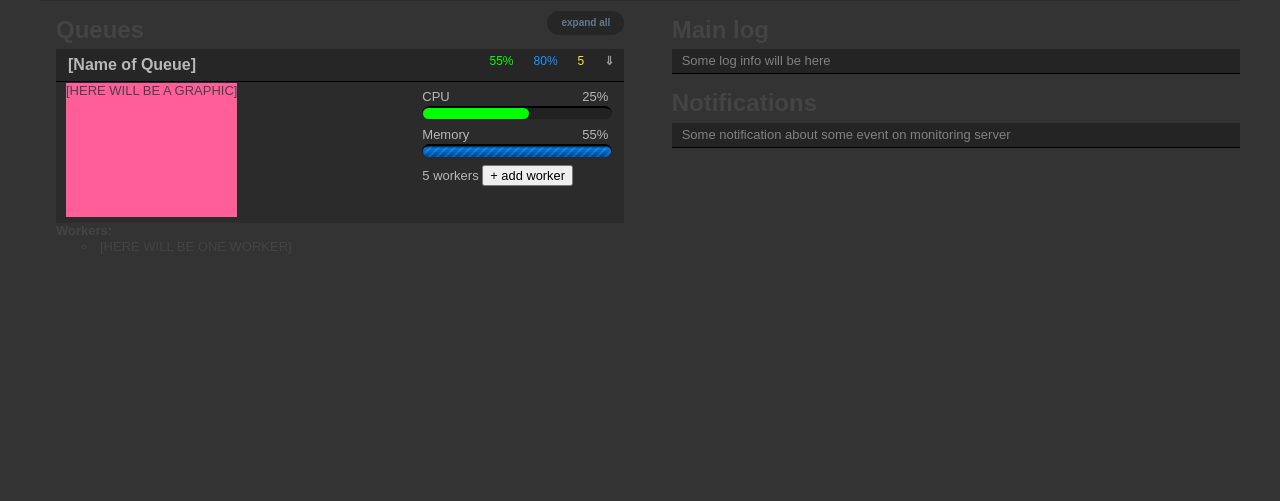
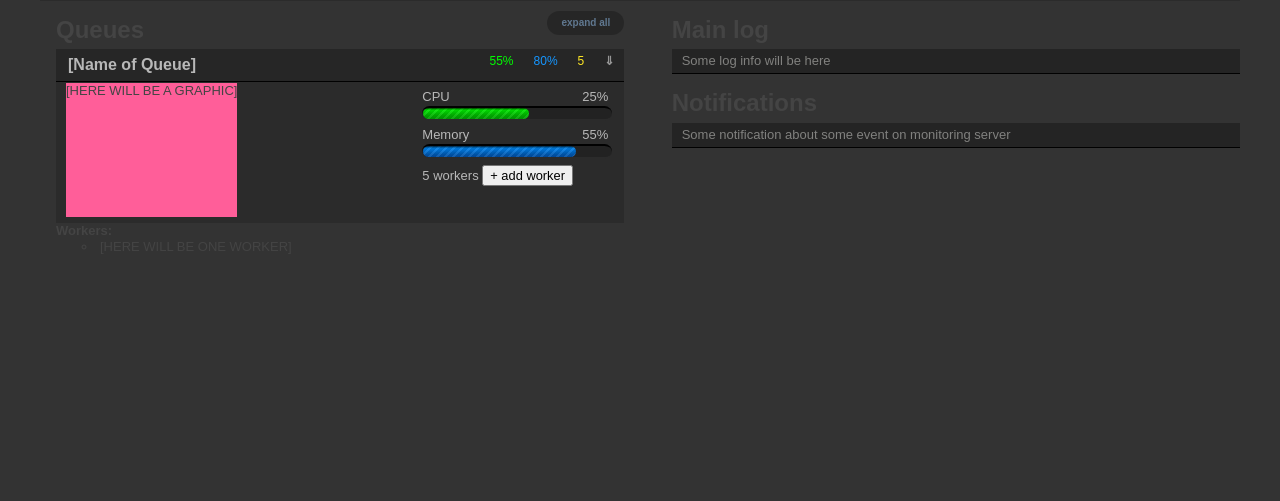
Before and after one commit to kachayev/gearoscope, a Python web app: template templates/dashboard/index.html in a window 1280 px wide. Shown: the part 76-577 px from the top of the page. Run offline with Jinja, Linux system fonts and the light colour scheme; the template is opened without the code that fills it, so the values that code supplies are empty; some libraries are stand-ins or nearby versions.

Commit message:
added cpu progress bar background image

```diff
--- a/static/css/style.css
+++ b/static/css/style.css
@@ -325,13 +325,14 @@ aside .block{
 .progress.memory{
     background-color: #1696ff;
     background: url(/static/img/blue.png) repeat-x;
-    width: 99%;
+    width: 80%;
     display: block;
     border: 0;
 }
 
 .progress.cpu{
     background-color: #0f0;
+    background: url(/static/img/green.png) repeat-x;
     width: 55%;
     display: block;
     border: 0;
```
Also changed, not shown: static/img/green.png (added).
